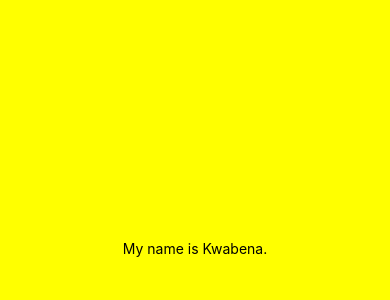
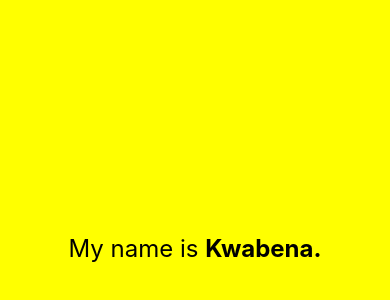
Before and after one commit to Cyberkid-30/rn, a React Native app: screen / in a window 390 px wide. Shown: the part 174-474 px from the top of the page. Built offline with nearby package versions, Linux system fonts and the light colour scheme.

Commit message:
final changes made

```diff
--- a/App.js
+++ b/App.js
@@ -4,7 +4,9 @@ import { StyleSheet, Text, View } from "react-native";
 export default function App() {
   return (
     <View style={styles.container}>
-      <Text>My name is Kwabena.</Text>
+      <Text style={styles.text}>
+        My name is <Text style={styles.text2}>Kwabena.</Text>
+      </Text>
       <StatusBar style="auto" />
     </View>
   );
@@ -19,7 +21,10 @@ const styles = StyleSheet.create({
   },
 
   text: {
-    fontSize: "24px",
+    fontSize: 24,
+  },
+
+  text2: {
     fontWeight: "bold",
   },
 });
```
